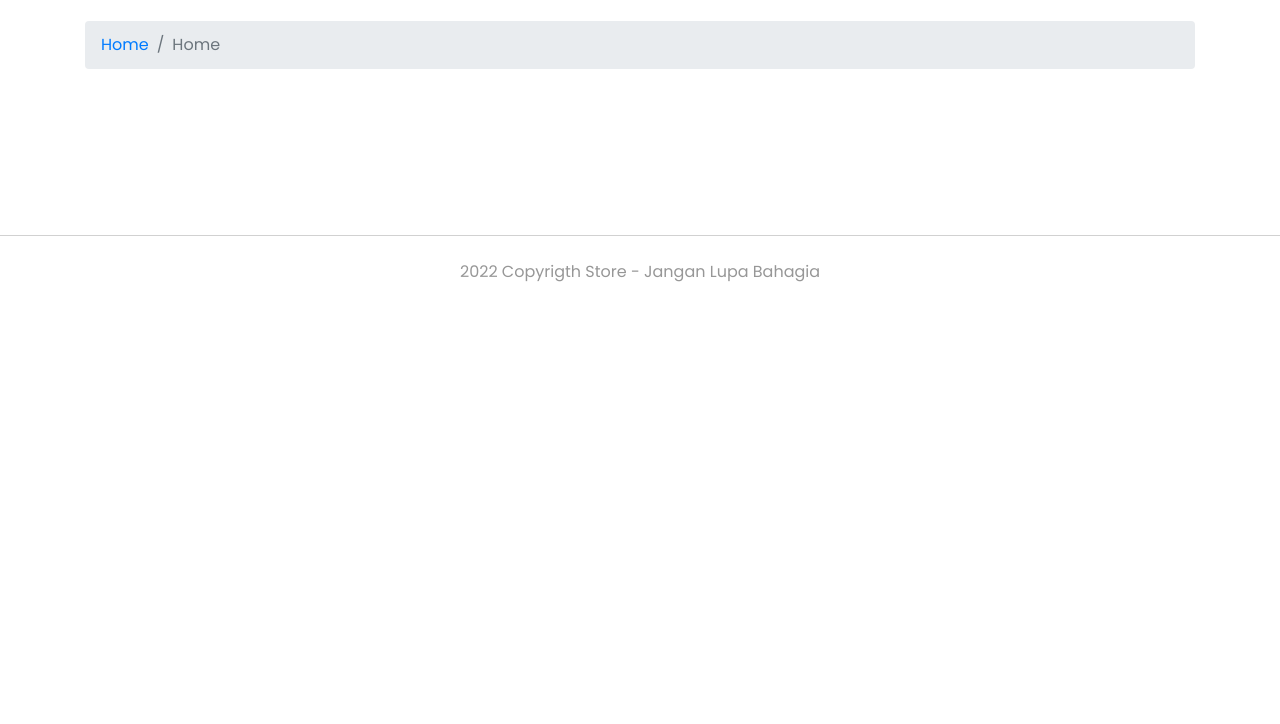
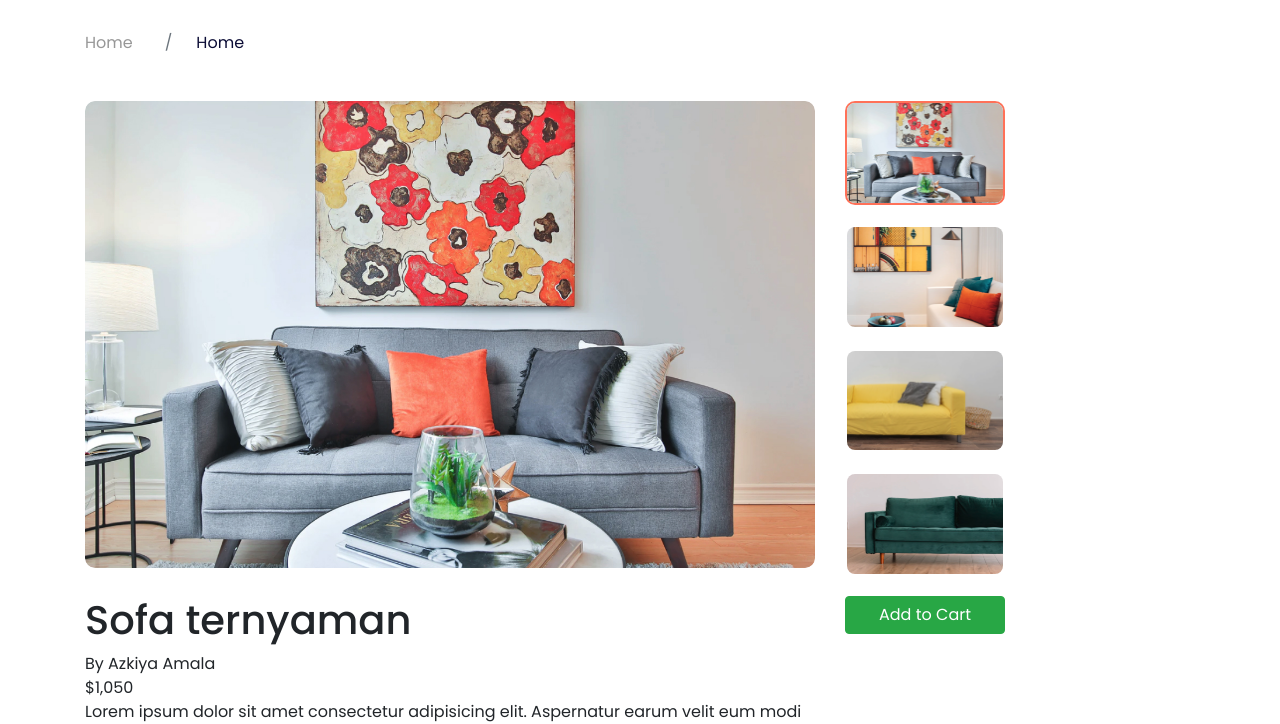
Before and after one commit to azkiya12/front-end-slicing-figma, a website: page detail.html in a window 1280 px wide. Shown: the part 79-803 px from the top of the page. Drawn offline with nearby package versions, Linux system fonts and the light colour scheme.

Commit message:
slicing Detail gallery,judul,descrition

```diff
--- a/detail.html
+++ b/detail.html
@@ -97,6 +97,59 @@
         </div>
       </div>
     </section>
+
+    <section class="store-gallery" id="gallery">
+      <div class="container">
+        <div class="row" data-aos="zoom-in">
+          <div class="col-lg-8" >
+            <Transition name="slide-fade" mode="out-in">
+              <img :src="photos[activePhoto].url" :key="photos[activePhoto].id" class="w-100 main-image" alt="" />
+            </Transition>
+          </div>
+          <div class="col-lg-2">
+            <div class="row">
+              <div class="col-3 col-lg-12 mt-2 mt-lg-0" v-for="(photo, index) in photos" :key="photo.id" >
+                <a href="#" @click="changeActive(index)">
+                  <img :src="photo.url" class="w-100 thumbnail-image" :class="{ active: index == activePhoto }" alt="">
+                </a>
+              </div>
+            </div>
+          </div>
+        </div>
+      </div>
+    </section>
+
+    <div class="store-detail-container" data-aos="fade-up">
+      <section class="store-heading">
+        <div class="container">
+          <div class="row">
+            <div class="col-lg-8">
+              <h1>Sofa ternyaman</h1>
+              <div class="owner">By Azkiya Amala</div>
+              <div class="price">$1,050</div>
+            </div>
+            <div class="col-lg-2" data-aos="zoom-in">
+              <a href="/cart.html" class="btn btn-success px-4 text-white btn-block mb-3">Add to Cart</a>
+            </div>
+          </div>
+
+        </div>
+      </section>
+      <section class="store-description">
+        <div class="container">
+          <div class="row">
+            <div class="col-lg-8">
+              <p>
+                Lorem ipsum dolor sit amet consectetur adipisicing elit. Aspernatur earum velit eum modi molestiae, quidem quis. Dolores, porro magni! Libero, exercitationem autem? Amet delectus nisi perspiciatis, quas veniam laudantium culpa!
+              </p>
+              <p>
+                Lorem ipsum dolor sit amet consectetur adipisicing elit. Explicabo laboriosam, quasi vel aliquid commodi, perspiciatis odio est voluptatum deleniti dolores deserunt eius omnis, fuga harum inventore. Autem illo consequuntur ab.
+              </p>
+            </div>
+          </div>
+        </div>
+      </section>
+    </div>
   </div>
 
   <!-- Footer Sciling -->
@@ -118,7 +171,43 @@
   <script>
     AOS.init();
   </script>
+  <script src="/vendor/vue/vue.js"></script>
+  <script>
+    var gallery = new Vue({
+      el: "#gallery",
+      mounted() {
+        AOS.init();
+      },
+      data: {
+        activePhoto: 0,
+        photos: [
+          {
+            id: 1,
+            url: "/images/product-details-1.jpg"
+          },
+          {
+            id: 2,
+            url: "/images/product-details-2.jpg"
+          },
+          {
+            id: 3,
+            url: "/images/product-details-3.jpg"
+          },
+          {
+            id: 4,
+            url: "/images/product-details-4.jpg"
+          },
+        ],
+      },
+      methods: {
+        changeActive(id) {
+          this.activePhoto=id;
+        }
+      },
+    });
+  </script>
   <script src="/script/navbar-scroll.js"></script>
+
 </body>
 
 </html>
--- a/style/main.scss
+++ b/style/main.scss
@@ -6,6 +6,10 @@
 @import "navbar";
 
 @import "pages/home";
+@import "pages/detail";
 
 @import "pages/components/categories";
 @import "pages/components/products";
+@import "pages/components/breadcrumbs";
+
+@import "transitions/slide-fade";
--- /dev/null
+++ b/style/pages/_detail.scss
@@ -0,0 +1,19 @@
+.page-details {
+    .store-gallery {
+        margin-top: 20px;
+
+        img {
+            border-radius: 10px;
+        }
+
+        .thumbnail-image {
+            margin-bottom: 20px;
+            border: 2px solid transparent;
+
+            &:hover,
+            &.active {
+                border: 2px solid #ff7158;
+            }
+        }
+    }
+}
--- /dev/null
+++ b/style/pages/components/_breadcrumbs.scss
@@ -0,0 +1,22 @@
+.store-breadcrumbs {
+    .breadcrumb {
+        background: transparent;
+        padding: 0;
+        padding-top: 10px;
+        padding-bottom: 10px;
+    }
+
+    .breadcrumb-item + .breadcrumb-item::before {
+        padding-left: 1.5rem;
+        padding-right: 1.5rem;
+    }
+
+    .breadcrumb-item.active {
+        font-weight: 300;
+        color: #0c0d36;
+    }
+
+    a {
+        color: #979797;
+    }
+}
--- /dev/null
+++ b/style/transitions/_slide-fade.scss
@@ -0,0 +1,13 @@
+.slide-fade-enter-active {
+    transition: all 0.2 ease;
+}
+
+.slide-fade-leave-active {
+    transition: all 0.1s cubic-bezier(1, 0.5, 0.8, 1);
+}
+
+.slide-fade-enter,
+.slide-fade-leave-to {
+    transform: translateX(10px);
+    opacity: 0.5;
+}
```
Also changed, not shown: style/main.css, 1 other file.
